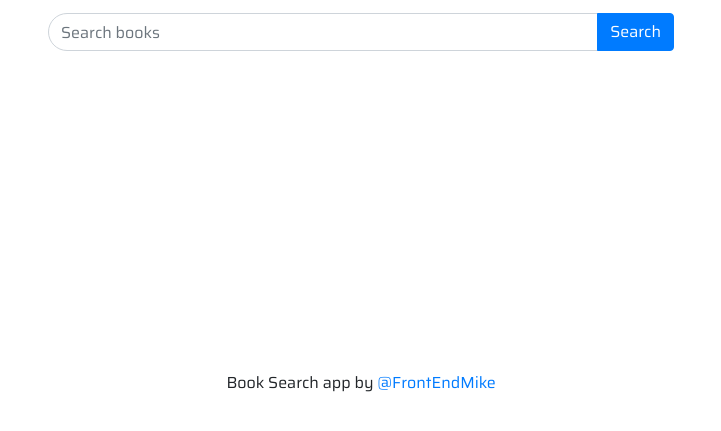
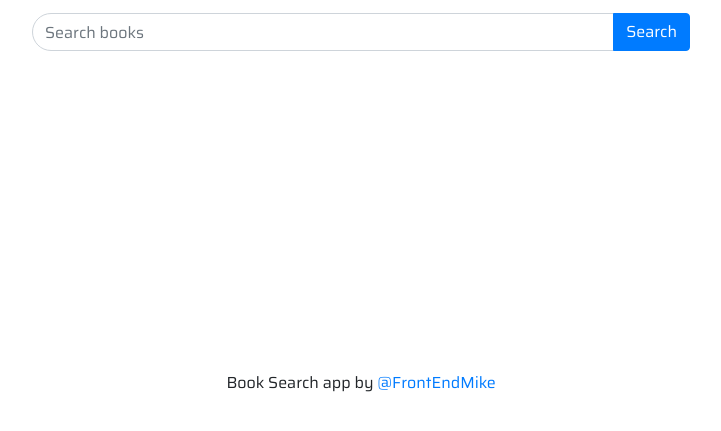
Before and after one commit to FrontEndMike/LevelUpTuts, a plain HTML site: page Book search app/index.html in a window 1280 px wide. Shown: the part 139-570 px from the top of the page, without its empty margins (279-1000 px from the left). Drawn offline with nearby package versions, Linux system fonts and the light colour scheme.

Commit message:
Book search app width fix

```diff
--- a/Book search app/styles.css
+++ b/Book search app/styles.css
@@ -10,7 +10,7 @@ body.search-contain{
     max-width: 45rem;
     margin: 0 auto;
     display: block;
-    padding: 2rem;
+    padding: 2rem 1rem;
     font-family: 'Saira', sans-serif;
 }
 #app{
```
